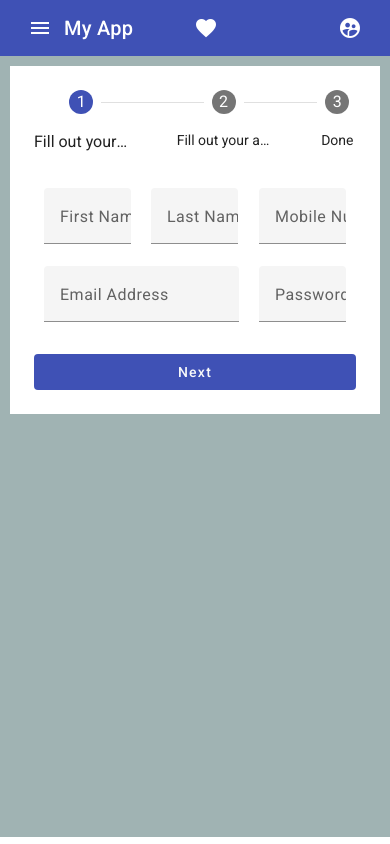
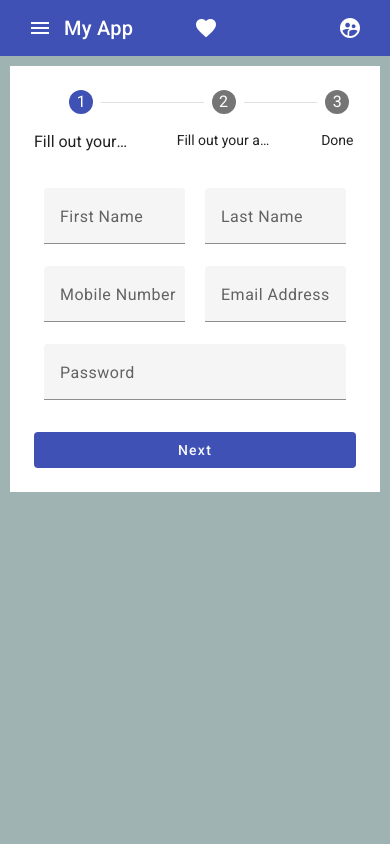
Before and after one commit to smit-hirpara/crud-practise, an Angular app: page /stapperForm in a window 390 px wide. Built offline with nearby package versions, Linux system fonts and the light colour scheme.

Commit message:
responsive

```diff
--- a/db.json
+++ b/db.json
@@ -1,12 +1,20 @@
 {
   "UserDetails": [
+    {
+      "firstName": "utsav",
+      "lastName": "hirpaa",
+      "mobileNo": "1234567897",
+      "emailAddress": "utsav123@gmial.com",
+      "password": "utsav14820f",
+      "id": 1
+    },
     {
       "firstName": "shivam",
       "lastName": "hirpara",
       "mobileNo": "1234567896",
       "emailAddress": "shivam123@gmial.com",
       "password": "shivam3920e",
-      "id": 1
+      "id": 2
     },
     {
       "firstName": "meet",
@@ -14,7 +22,7 @@
       "mobileNo": "5432167898",
       "emailAddress": "meety123@gmial.com",
       "password": "meet123",
-      "id": 2
+      "id": 3
     },
     {
       "firstName": "om",
@@ -22,14 +30,6 @@
       "mobileNo": "7890654231",
       "emailAddress": "om123@gmail.com",
       "password": "om123",
-      "id": 3
-    },
-    {
-      "firstName": "smit",
-      "lastName": "hirpara",
-      "mobileNo": "1234567898",
-      "emailAddress": "smit123@gmil.com",
-      "password": "gujvhgk",
       "id": 4
     }
   ],
@@ -48,6 +48,19 @@
       "id": 1
     },
     {
+      "firstName": "shivam",
+      "lastName": " hirpara",
+      "mobileNo": "1234567898",
+      "emailAddress": "shivam123@gmail.com",
+      "password": "shivam4920t",
+      "State": "india",
+      "City": "junagadh",
+      "pinCode": "362001",
+      "Area": "joshipara",
+      "lendMark": "swaminarayan gurukul",
+      "id": 2
+    },
+    {
       "firstName": "meet",
       "lastName": "rathod",
       "mobileNo": "1234567891",
@@ -58,19 +71,6 @@
       "pinCode": "362001",
       "Area": "joshipara",
       "lendMark": "swaminarayan gurukul,joshipara",
-      "id": 2
-    },
-    {
-      "firstName": "shivam",
-      "lastName": " hirpara",
-      "mobileNo": "1234567898",
-      "emailAddress": "shivam123@gmail.com",
-      "password": "shivam4920t",
-      "State": "india",
-      "City": "junagadh",
-      "pinCode": "362001",
-      "Area": "joshipara",
-      "lendMark": "swaminarayan gurukul",
       "id": 3
     },
     {
--- a/src/app/reactive-form/reactive-form.component.scss
+++ b/src/app/reactive-form/reactive-form.component.scss
@@ -1,7 +1,5 @@
 .full-body {
     padding: 10px;
-    background-color: rgb(160, 179, 179);
-    height: 92.5vh;
 }
 
 .Check-gif {
--- a/src/app/stapper-form/stapper-form.component.html
+++ b/src/app/stapper-form/stapper-form.component.html
@@ -1,5 +1,5 @@
 <div class="full-body">
-    <mat-stepper labelPosition="bottom" #stepper>
+    <mat-stepper labelPosition="bottom" #stepper linear="false">
         <mat-step [stepControl]="firstFormGroup">
             <form [formGroup]="firstFormGroup">
                 <ng-template matStepLabel>Fill out your name</ng-template>
@@ -32,7 +32,7 @@
                     </mat-form-field>
 
                     <!------ Email Address Field ------->
-                    <mat-form-field class="stapperFormFields" style="grid-column: span 2;">
+                    <mat-form-field class="stapperFormFields email-field">
                         <mat-label>Email Address</mat-label>
                         <input type="email" matInput formControlName="emailAddress" placeholder="Enter Email Address">
                         <mat-error
@@ -45,7 +45,7 @@
                     </mat-form-field>
 
                     <!------ Password Field ------->
-                    <mat-form-field class="stapperFormFields">
+                    <mat-form-field class="stapperFormFields password-field">
                         <mat-label>Password</mat-label>
                         <input type="password" matInput formControlName="password" placeholder="Enter Password">
                         <mat-error *ngIf="firstFormGroup.controls['password'].hasError('required')">
@@ -160,10 +160,12 @@
                     <button mat-button (click)="stepper.reset()" class="button text-light">Reset</button>
                 </div>
                 <div class="buttons-section" *ngIf="SubmitButton">
-                    <button mat-button (click)="addUser()" class="button text-light">Submit</button>
+                    <button mat-button (click)="addUser()" class="button text-light"
+                        [disabled]="firstFormGroup.invalid && secondFormGroup.invalid">Submit</button>
                 </div>
                 <div class="buttons-section" *ngIf="UpdateButton">
-                    <button mat-button (click)="updateUser()" class="button text-light">Update</button>
+                    <button mat-button (click)="updateUser()" class="button text-light"
+                        [disabled]="firstFormGroup.invalid && secondFormGroup.invalid">Update</button>
                 </div>
             </div>
         </mat-step>
--- a/src/app/stapper-form/stapper-form.component.scss
+++ b/src/app/stapper-form/stapper-form.component.scss
@@ -1,7 +1,5 @@
 .full-body {
     padding: 10px;
-    background-color: rgb(160, 179, 179);
-    height: 92.5vh;
 }
 
 .mat-mdc-form-field {
@@ -16,6 +14,11 @@
 
 .stapperFormFields {
     margin: 0 10px;
+    width: auto;
+}
+
+.email-field {
+    grid-column: span 2;
 }
 
 .buttons-section {
@@ -91,14 +94,25 @@
     }
 }
 
-
-
-
-
-
-
-
 // Styles
 :root {
     --theme-color: var(--color-purple);
 }
+
+@media screen and (max-width:600px) {
+    .formfields-group {
+        grid-template-columns: repeat(2, 50%);
+    }
+
+    .formsvalues {
+        grid-template-columns: repeat(2, 50%);
+    }
+
+    .email-field {
+        grid-column: span 1;
+    }
+
+    .password-field {
+        grid-column: span 2;
+    }
+}
--- a/src/app/stapper-form/stapper-form.component.ts
+++ b/src/app/stapper-form/stapper-form.component.ts
@@ -15,9 +15,11 @@ export class StapperFormComponent {
   firstFormGroup!: FormGroup;
   secondFormGroup!: FormGroup;
   usersid2: any;
+
   /********* Submit And Update Button **********/
-  SubmitButton = this.service.submitstapperbutton;
-  UpdateButton = this.service.updatstapperebutton;
+  SubmitButton?: boolean;
+  UpdateButton?: boolean;
+
 
   /********* Submit And Update Message **********/
   SubmitSuccessfullyLogo = false;
@@ -46,6 +48,10 @@ export class StapperFormComponent {
   }
 
   ngOnInit() {
+
+    /********* Submit And Update Button **********/
+    this.SubmitButton = this.service.submitstapperbutton;
+    this.UpdateButton = this.service.updatstapperebutton;
 
     /******** Scroll Top Default *********/
     window.scroll({ top: 0, behavior: 'smooth', });
@@ -126,6 +132,7 @@ export class StapperFormComponent {
     setTimeout(() => {
       this.route.navigate(['/userdetails']);
     }, 2000);
+    this.service.addStpperUser();
     this.SubmitSuccessfullyLogo = false;
     this.UpdtaeSuccessfullyLogo = true;
     this.UserDetails = false;
--- a/src/app/users-details/users-details.component.html
+++ b/src/app/users-details/users-details.component.html
@@ -1,5 +1,5 @@
 <div class="full-body">
-    <table class="table table-light table-striped">
+    <table class="table table-light table-striped custom-table">
         <thead>
             <tr>
                 <th colspan="7" class="text-center table-header">Reactive Form User Details</th>
@@ -46,7 +46,7 @@
         </div>
     </div>
 
-    <table class="table table-light table-striped">
+    <table class="table table-light table-striped custom-table">
         <thead>
             <tr>
                 <th colspan="12" class="text-center table-header">Reactive Form With Stapper User Details</th>
@@ -67,31 +67,6 @@
             </tr>
         </thead>
         <tbody>
-            <!-- <tr *ngFor="let data2 of databaseValue2">
-                <td>{{data2.id}}</td>
-                <td>{{data2.value1.firstName}}</td>
-                <td>{{data2.value1.lastName}}</td>
-                <td>{{data2.value1.mobileNo}}</td>
-                <td>{{data2.value1.emailAddress}}</td>
-                <td>{{data2.value1.password}}</td>
-                <td>{{data2.value2.State}}</td>
-                <td>{{data2.value2.City}}</td>
-                <td>{{data2.value2.pinCode}}</td>
-                <td>{{data2.value2.Area}}</td>
-                <td>{{data2.value2.lendMark}}</td>
-                <td class="d-flex">
-                    <button mat-mini-fab class="btn btn-danger" class="mx-3"
-                        aria-label="Example icon button with a menu icon" (click)="deleteUser2(data2.id)">
-                        <mat-icon>delete</mat-icon>
-                    </button>
-                    <button mat-mini-fab color="primary" aria-label="Example icon button with a menu icon"
-                        (click)="editUserDetilas2(data2)" routerLink="/update2/{{data2.id}}">
-                        <mat-icon>
-                            <mat-icon> border_color</mat-icon>
-                        </mat-icon>
-                    </button>
-                </td>
-            </tr> -->
             <tr *ngFor="let data2 of databaseValue2">
                 <td>{{data2.id}}</td>
                 <td>{{data2.firstName}}</td>
--- a/src/app/users-details/users-details.component.scss
+++ b/src/app/users-details/users-details.component.scss
@@ -1,7 +1,10 @@
 .full-body {
     padding: 10px;
-    background-color: rgb(160, 179, 179);
-    height: auto;
+}
+
+.custom-table {
+    width: 100%;
+    overflow: scroll;
 }
 
 .table-header {
--- a/src/app/users-details/users-details.component.ts
+++ b/src/app/users-details/users-details.component.ts
@@ -54,6 +54,7 @@ export class UsersDetailsComponent {
   /**************************************************** Table 2 *********************************************/
   /************ Add New User With Reactive Form With Stapper Form **************/
   addNewData2() {
+    this.service.addStpperUser();
     this.route.navigate(['/stapperForm']);
   }
 
--- a/src/styles.scss
+++ b/src/styles.scss
@@ -1,4 +1,12 @@
 /* You can add global styles to this file, and also import other style files */
 
-html, body { height: 100%; }
-body { margin: 0; font-family: Roboto, "Helvetica Neue", sans-serif; }
+html,
+body {
+    height: 100%;
+    background-color: rgb(160, 179, 179);
+}
+
+body {
+    margin: 0;
+    font-family: Roboto, "Helvetica Neue", sans-serif;
+}
```
